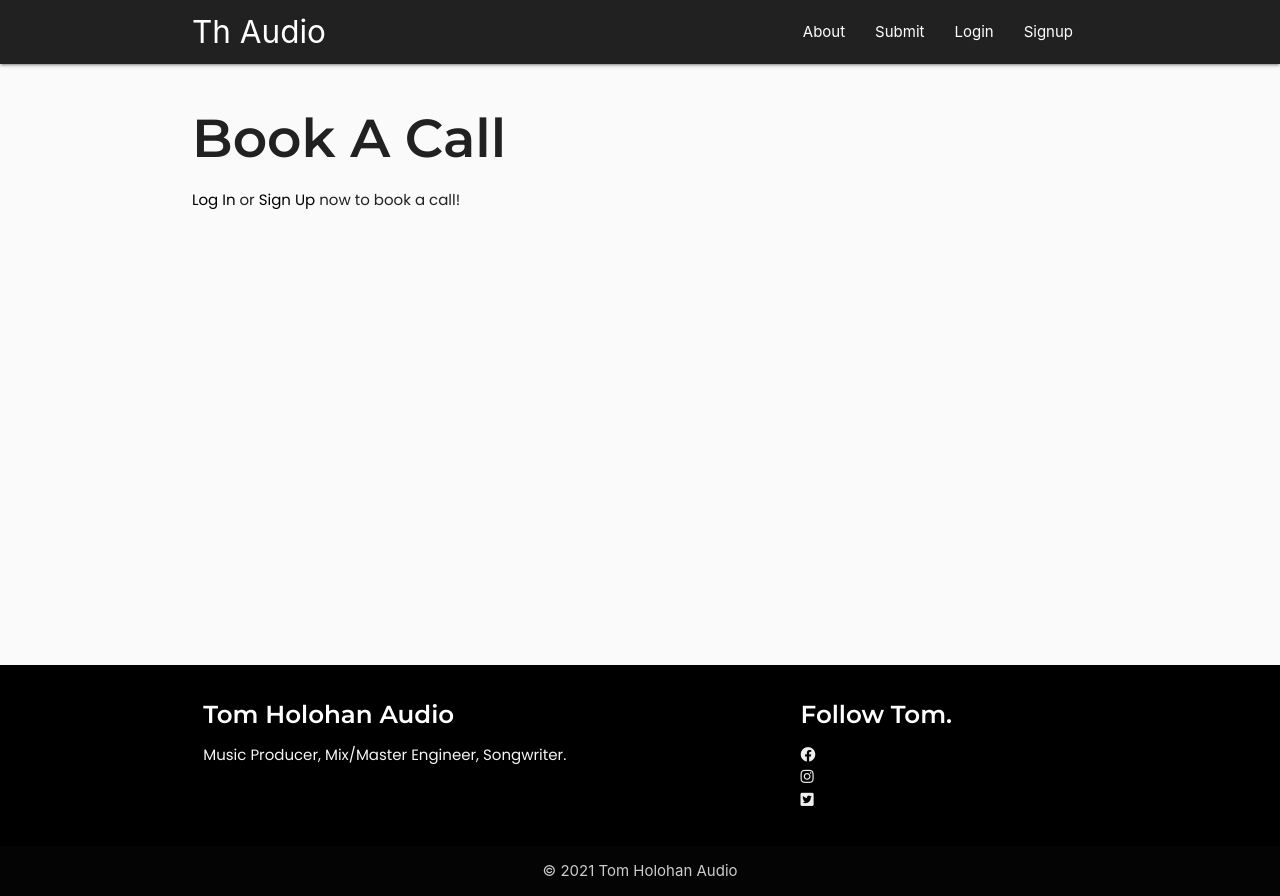
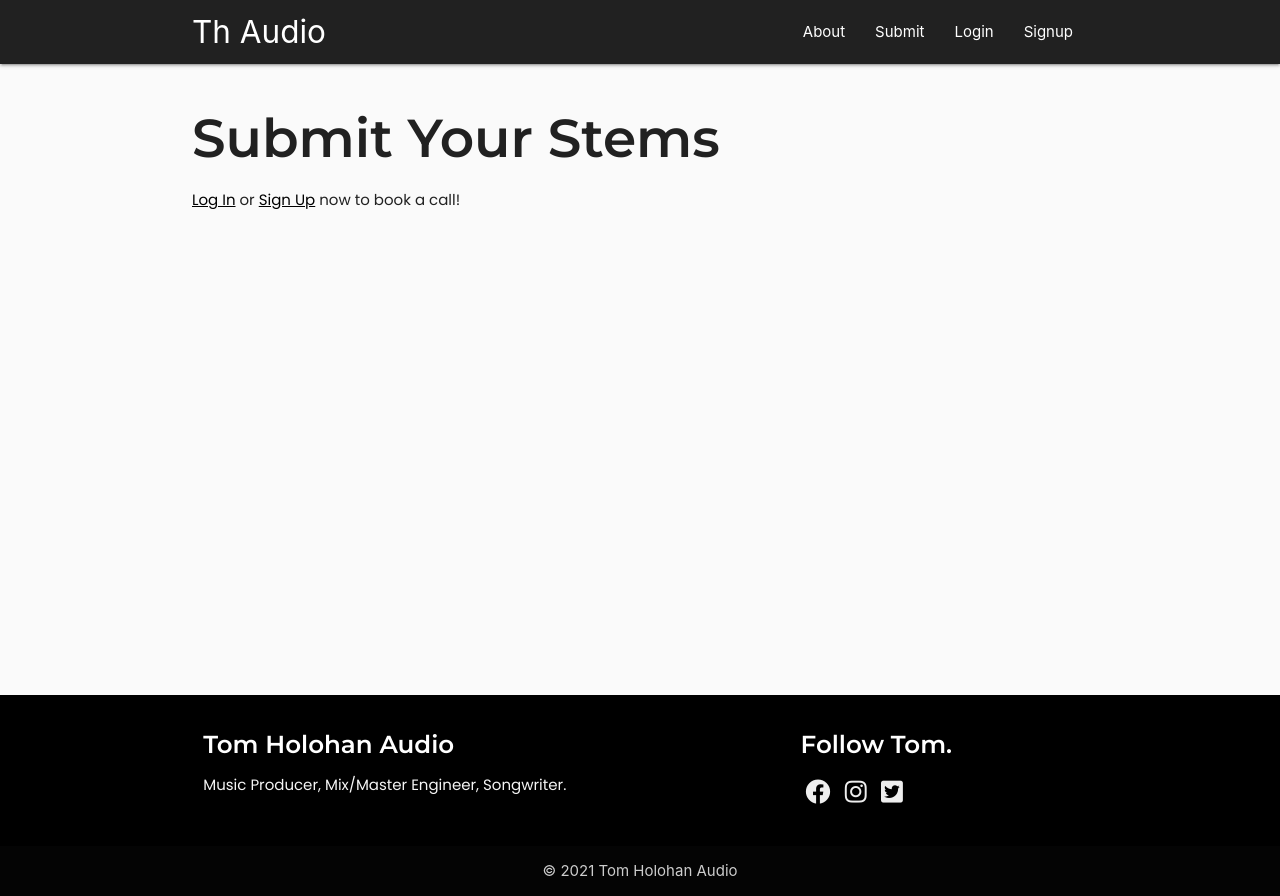
Before and after one commit to hollownotempty/Portfolio_4, a Django app: page /submit/ in a window 1280 px wide. Run offline with Django 3.2, Linux system fonts and the light colour scheme.

Commit message:
Correct spelling and misnamed headings

```diff
--- a/bookings/views.py
+++ b/bookings/views.py
@@ -40,7 +40,7 @@ def submit_page(request):
             return redirect('submit')
 
     form = SubmitForm()
-    return render(request, 'booking.html', {'form': form})
+    return render(request, 'submit.html', {'form': form})
 
 
 def returnAboutPage(request):
--- a/static/css/styles.css
+++ b/static/css/styles.css
@@ -38,6 +38,12 @@ footer {
 
 .content-wrap {
     padding-bottom: 325px;
+}
+
+footer ul li {
+    font-size: 25px;
+    display: inline;
+    margin: 5px;
 }
 
 /* --------------------------- Colors */
--- a/templates/base.html
+++ b/templates/base.html
@@ -35,7 +35,7 @@
                             <li><a href="{% url 'submit' %}">Submit</a></li>
                             {% if user.is_authenticated %}
                                 {% if user.is_superuser %}
-                                    <li><a href="{% url 'appointments' %}">Appointments</a></li>
+                                    <li><a href="{% url 'appointments' %}">Submissions</a></li>
                                 {% endif %}
                                 <li><a href="{% url 'profile' %}">Profile</a></li>
                                 <li><a href="{% url 'logout' %}">Logout</a></li>
@@ -52,7 +52,7 @@
                     <li><a href="{% url 'submit' %}">Submit</a></li>
                     {% if user.is_authenticated %}
                         {% if user.is_superuser %}
-                                    <li><a href="{% url 'appointments' %}">Appointments</a></li>
+                            <li><a href="{% url 'appointments' %}">Submissions</a></li>
                         {% endif %}
                         <li><a href="{% url 'profile' %}">Profile</a></li>
                         <li><a href="{% url 'logout' %}">Logout</a></li>
--- a/templates/booking.html
+++ b/templates/submit.html
@@ -38,14 +38,14 @@
     <div id="booking-page-headline">
         <div class="booking-page-headline-inner container">
             <h2>
-                Book A Call
+                Submit Your Stems
             </h2>
         </div>
     </div>
 
     <div id="form-container">
         <div class="form-container-inner container">
-            <p><a href="{% url 'login' %}"><strong>Log In</strong></a> or <a href="{% url 'signup' %}"><strong>Sign Up</strong></a> now to book a call!</p>
+            <p><a href="{% url 'login' %}" class="links"><strong>Log In</strong></a> or <a href="{% url 'signup' %}" class="links"><strong>Sign Up</strong></a> now to book a call!</p>
         </div>
     </div>
 </div>
```
Lines whose indentation alone changed are shown as unchanged.
